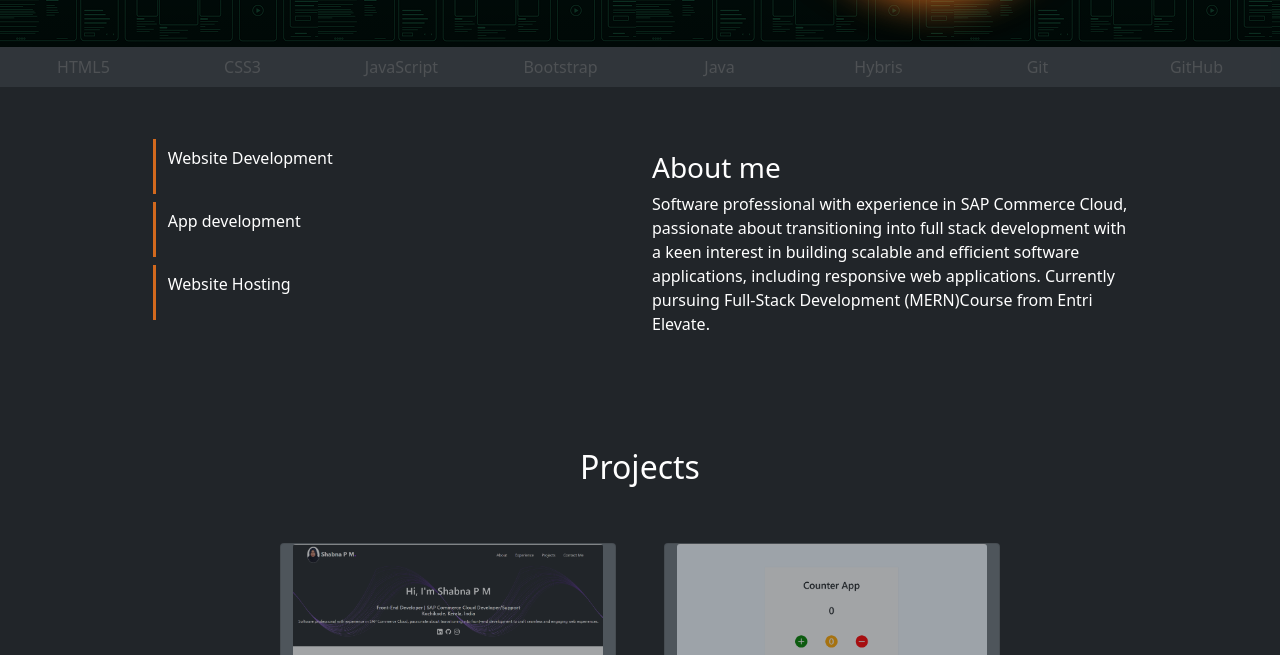
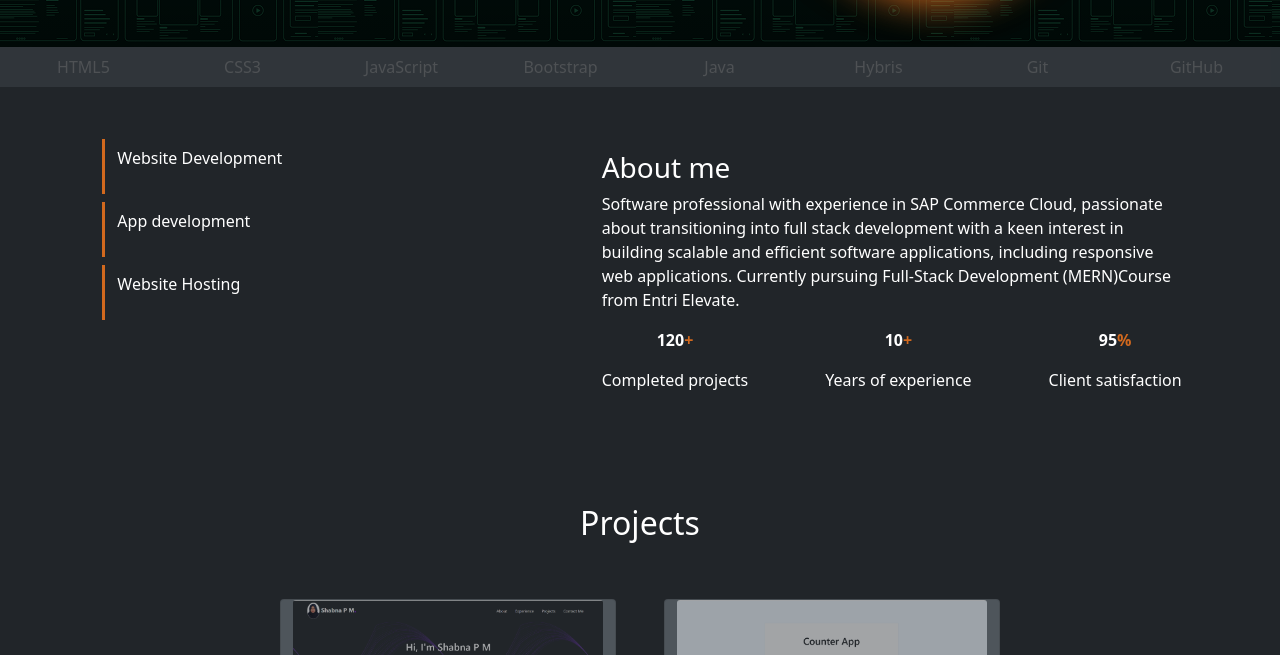
Before and after one commit to Shabnapm99/entry-portfolio, a plain HTML site: page index.html in a window 1280 px wide. Shown: the part 445-1100 px from the top of the page. Drawn offline with nearby package versions, Linux system fonts and the light colour scheme.

Commit message:
added client satisfactio section

```diff
--- a/index.html
+++ b/index.html
@@ -129,12 +129,26 @@
 
                 <!-- About Me -->
 
-                <div class="description col-12 col-md-5 text-center text-md-start mt-3">
+                <div class="description col-12 col-md-6 text-center text-md-start mt-3">
                     <h3 class=" ">About me</h3>
                     <p>Software professional with experience in SAP Commerce Cloud, passionate about transitioning into
                         full stack development with a keen interest in building scalable and efficient software
                         applications, including responsive web applications. Currently pursuing Full-Stack Development
                         (MERN)Course from Entri Elevate.</p>
+                        <div class="d-flex justify-content-between align-items-center">
+                            <div class="d-flex flex-column align-items-center">
+                                <p class="fw-bold">120<span class="text-chocolate">+</span></p>
+                                <p>Completed projects</p>
+                            </div>
+                            <div class="d-flex flex-column align-items-center">
+                                <p class="fw-bold">10<span class="text-chocolate">+</span></p>
+                                <p>Years of experience</p>
+                            </div>
+                            <div class="d-flex flex-column align-items-center">
+                                <p class="fw-bold">95<span class="text-chocolate">%</span></p>
+                                <p>Client satisfaction</p>
+                            </div>
+                        </div>
                 </div>
             </div>
 
--- a/style/index.css
+++ b/style/index.css
@@ -3,6 +3,13 @@
         url("../images/bg.png");
 }
 
+.text-chocolate{
+    color: chocolate;
+}
+
+.bg-chocolate{
+    background-color: chocolate;
+}
 .line {
     background-color: chocolate;
 }
```
